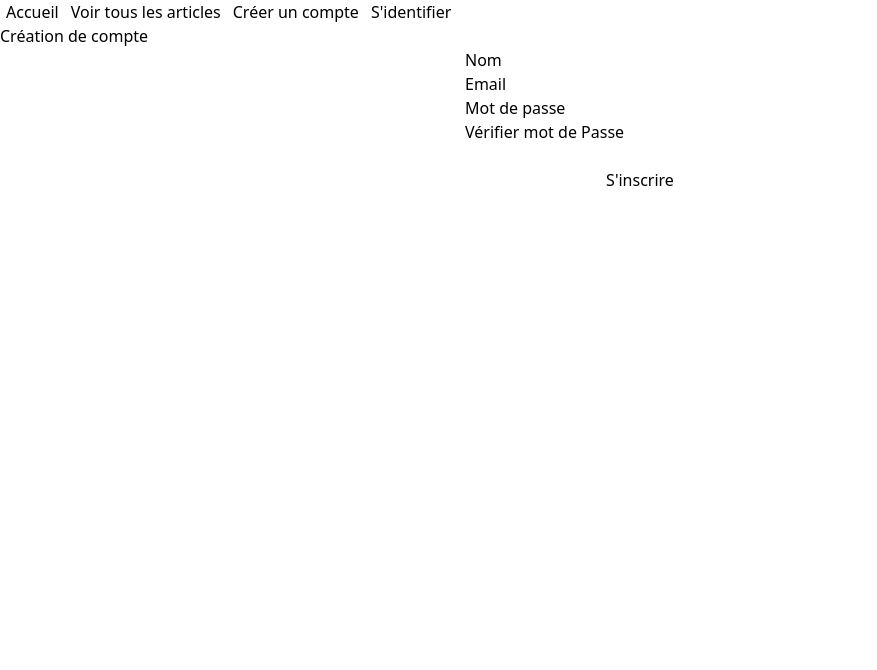
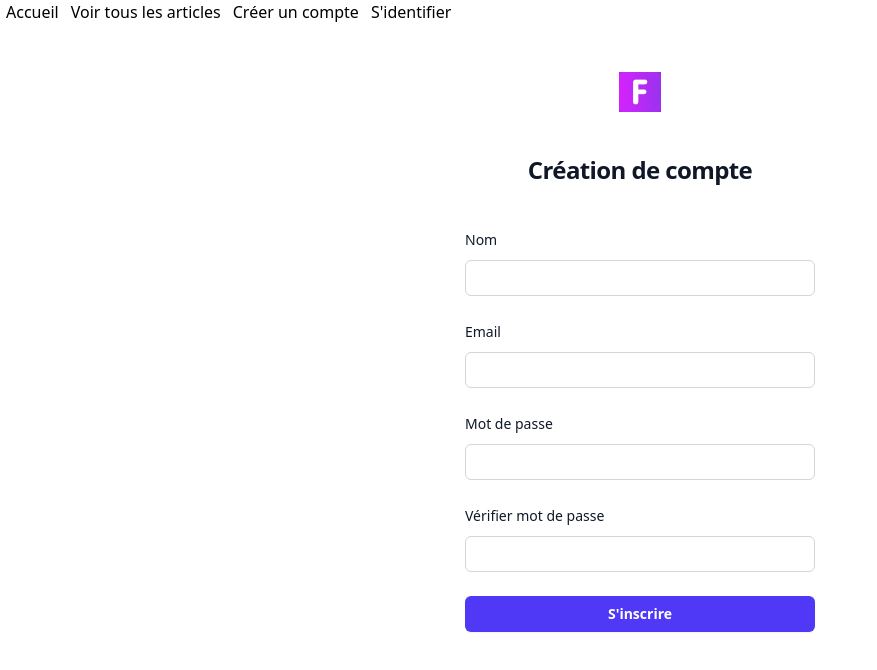
Before and after one commit to harini-kandauda/Freep, a Vue app in the folder frontend/: page /signup in a window 1280 px wide. Shown: the top 670 px of the page, without its empty margins (0-877 px from the left). Built offline with nearby package versions, Linux system fonts and the light colour scheme; no server answers.

Commit message:
tailwind style signup.vue

```diff
--- a/frontend/src/views/SignUp.vue
+++ b/frontend/src/views/SignUp.vue
@@ -1,35 +1,119 @@
 <template>
-  <h1>Création de compte</h1>
-  <form @submit.prevent="signupUser">
-    <p>
-      <label for="full_name">Nom</label>
-      <input type="text" id="full_name" v-model="formData.full_name" required />
-    </p>
-    <p>
-      <label for="email">Email</label>
-      <input type="email" id="email" v-model="formData.email" required />
-    </p>
-    <p>
-      <label for="password1">Mot de passe</label>
+  <html class="h-full bg-white">
+    <body class="h-full">
+      <div class="flex min-h-full flex-col justify-center px-6 py-12 lg:px-8">
+        <div class="sm:mx-auto sm:w-full sm:max-w-sm">
+          <img
+            class="mx-auto h-10 w-auto"
+            rel="icon"
+            type="image/svg+xml"
+            src="../assets/image/logo_freep.png"
+            alt="Freep"
+          />
+          <h2
+            class="mt-10 text-center text-2xl/9 font-bold tracking-tight text-gray-900"
+          >
+            Création de compte
+          </h2>
+        </div>
+
+        <div class="mt-10 sm:mx-auto sm:w-full sm:max-w-sm">
+          <form class="space-y-6" @submit.prevent="signupUser">
+            <form></form>
+            <div>
+              <label
+                for="full_name"
+                class="block text-sm/6 font-medium text-gray-900"
+                >Nom</label
+              >
+              <div class="mt-2">
+                <input
+                  type="text"
+                  name="full_name"
+                  id="full_name"
+                  autocomplete="name"
+                  required
+                  class="block w-full rounded-md bg-white px-3 py-1.5 text-base text-gray-900 outline-1 -outline-offset-1 outline-gray-300 placeholder:text-gray-400 focus:outline-2 focus:-outline-offset-2 focus:outline-indigo-600 sm:text-sm/6"
+                  v-model="formData.full_name"
+                />
+              </div>
+            </div>
+
+            <div>
+              <label
+                for="email"
+                class="block text-sm/6 font-medium text-gray-900"
+                >Email</label
+              >
+              <div class="mt-2">
+                <input
+                  type="email"
+                  name="email"
+                  id="email"
+                  autocomplete="email"
+                  required
+                  class="block w-full rounded-md bg-white px-3 py-1.5 text-base text-gray-900 outline-1 -outline-offset-1 outline-gray-300 placeholder:text-gray-400 focus:outline-2 focus:-outline-offset-2 focus:outline-indigo-600 sm:text-sm/6"
+                  v-model="formData.email"
+                />
+              </div>
+            </div>
+
+            <div>
+              <div class="flex items-center justify-between">
+                <label
+                  for="password1"
+                  class="block text-sm/6 font-medium text-gray-900"
+                  >Mot de passe</label
+                >
+              </div>
+              <div class="mt-2">
                 <input
                   type="password"
+                  name="password"
                   id="password1"
+                  autocomplete="current-password"
+                  required
+                  class="block w-full rounded-md bg-white px-3 py-1.5 text-base text-gray-900 outline-1 -outline-offset-1 outline-gray-300 placeholder:text-gray-400 focus:outline-2 focus:-outline-offset-2 focus:outline-indigo-600 sm:text-sm/6"
                   v-model="formData.password"
-        required
                 />
-    </p>
-    <p>
-      <label for="password2">Vérifier mot de Passe</label>
+              </div>
+            </div>
+            <div>
+              <div class="flex items-center justify-between">
+                <label
+                  for="password2"
+                  class="block text-sm/6 font-medium text-gray-900"
+                  >Vérifier mot de passe</label
+                >
+              </div>
+              <div class="mt-2">
                 <input
                   type="password"
+                  name="password"
                   id="password2"
+                  autocomplete="current-password"
+                  required
+                  class="block w-full rounded-md bg-white px-3 py-1.5 text-base text-gray-900 outline-1 -outline-offset-1 outline-gray-300 placeholder:text-gray-400 focus:outline-2 focus:-outline-offset-2 focus:outline-indigo-600 sm:text-sm/6"
                   v-model="formData.password2"
-        required
                 />
-    </p>
-    <button type="submit">S'inscrire</button>
+              </div>
+            </div>
+
+            <div>
+              <button
+                type="submit"
+                class="flex w-full justify-center rounded-md bg-indigo-600 px-3 py-1.5 text-sm/6 font-semibold text-white shadow-xs hover:bg-indigo-500 focus-visible:outline-2 focus-visible:outline-offset-2 focus-visible:outline-indigo-600"
+              >
+                S'inscrire
+              </button>
+            </div>
           </form>
+          <br />
           <p class="" error>{{ errorMessage }}</p>
+        </div>
+      </div>
+    </body>
+  </html>
 </template>
 
 <script setup>
@@ -54,7 +138,7 @@
     if (response.status === 400) {
       errorMessage.value = "Cet email est déjà utilisé.";
     } else if (response.status === 403) {
-      errorMessage.value = "Les mots de passe sont différents."
+      errorMessage.value = "Les mots de passe sont différents.";
     } else {
       errorMessage.value = "Erreur";
     }
```
Lines whose indentation alone changed are shown as unchanged.
